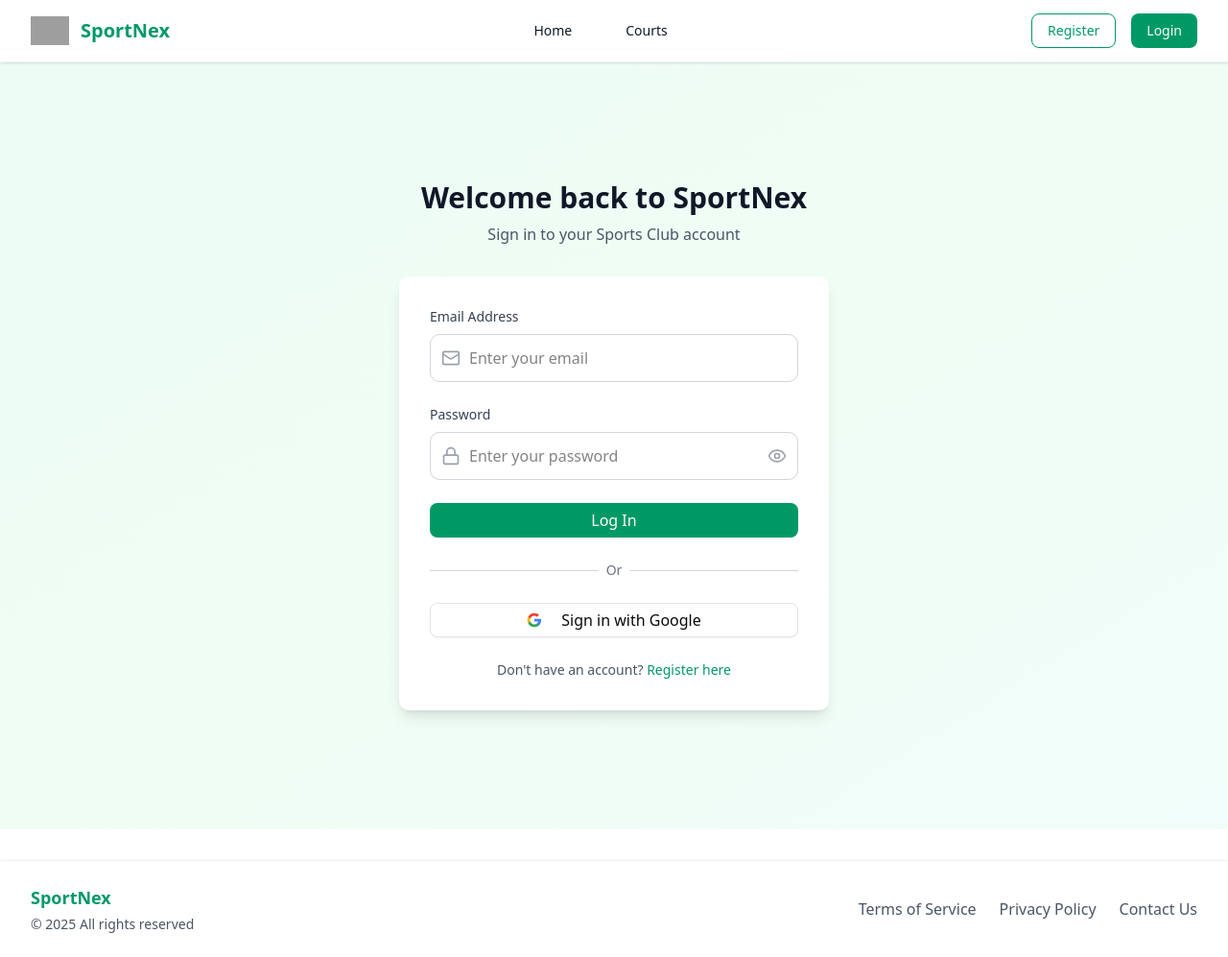
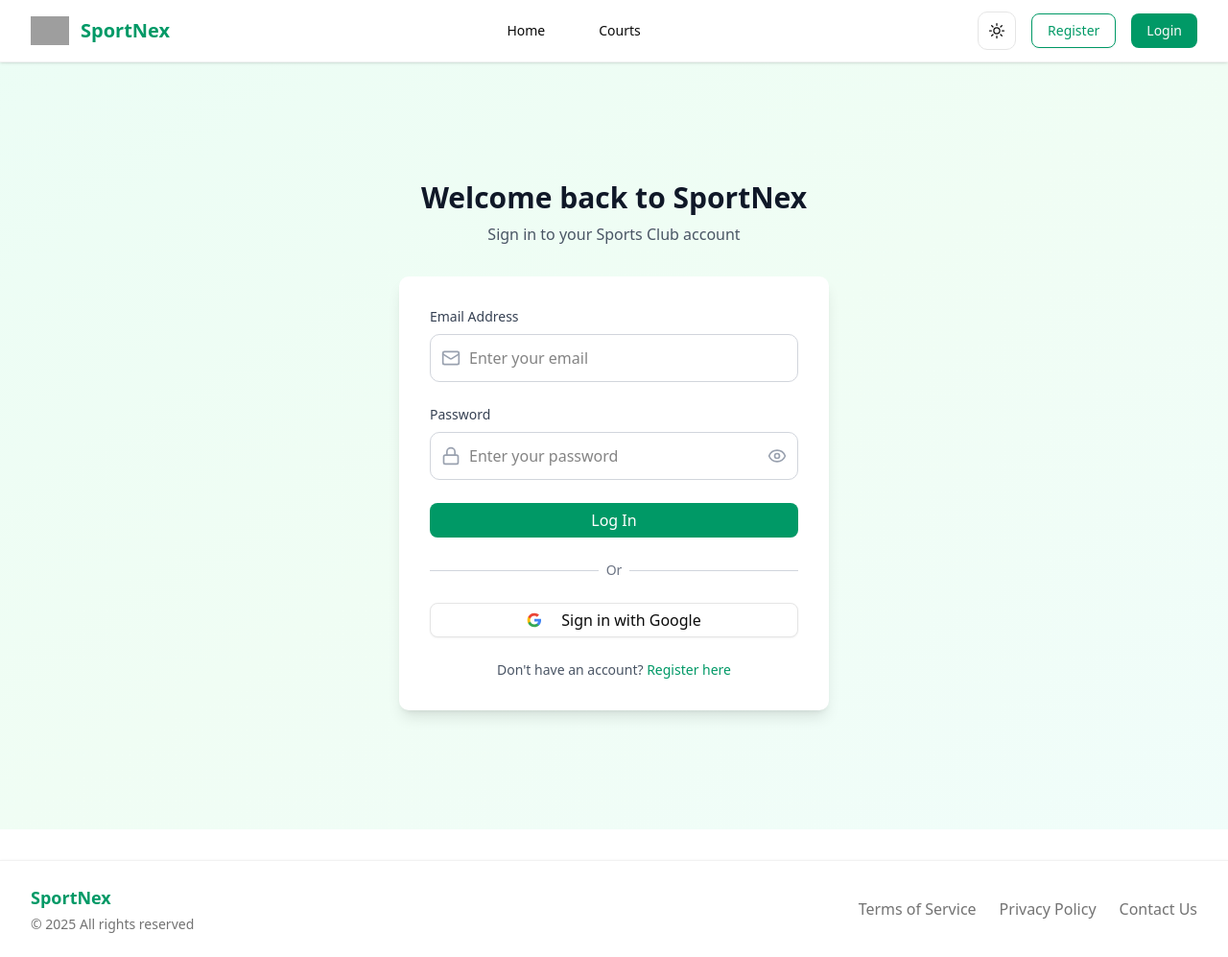
Before and after one commit to piyal007/SportNex, a React (Vite) app: page /login in a window 1280 px wide. Shown: the whole page at 96% size. Built offline with nearby package versions, Linux system fonts and the light colour scheme; no server answers; grey boxes are pictures that could not be loaded.

Commit message:
dark mode added

```diff
--- /dev/null
+++ b/src/components/ThemeToggle.jsx
@@ -0,0 +1,24 @@
+import React from 'react';
+import { SunIcon, MoonIcon } from '@heroicons/react/24/outline';
+import { useTheme } from '../contexts/ThemeContext';
+
+const ThemeToggle = () => {
+  const { theme, setTheme } = useTheme();
+
+  const toggleTheme = () => {
+    setTheme(theme === 'light' ? 'dark' : 'light');
+  };
+
+  return (
+    <button
+      onClick={toggleTheme}
+      className="relative inline-flex h-10 w-10 items-center justify-center rounded-lg border border-border bg-background text-foreground transition-colors hover:bg-accent hover:text-accent-foreground focus:outline-none focus:ring-2 focus:ring-ring focus:ring-offset-2 cursor-pointer"
+      aria-label={`Switch to ${theme === 'light' ? 'dark' : 'light'} mode`}
+    >
+      <SunIcon className={`h-5 w-5 transition-all ${theme === 'dark' ? 'rotate-90 scale-0' : 'rotate-0 scale-100'}`} />
+      <MoonIcon className={`absolute h-5 w-5 transition-all ${theme === 'dark' ? 'rotate-0 scale-100' : '-rotate-90 scale-0'}`} />
+    </button>
+  );
+};
+
+export default ThemeToggle;
--- a/src/components/footer/Footer.jsx
+++ b/src/components/footer/Footer.jsx
@@ -2,21 +2,21 @@
 
 const Footer = () => {
   return (
-    <footer className="bg-white/80 backdrop-blur-md shadow-sm border-t border-gray-200/50 py-6 mt-8">
+    <footer className="bg-background/80 backdrop-blur-md shadow-sm border-t border-border/50 py-6 mt-8">
       <div className="max-w-7xl mx-auto px-4 md:px-6 lg:px-8">
         <div className="flex flex-col md:flex-row justify-between items-center">
           <div className="mb-4 md:mb-0">
             <h3 className="text-lg font-semibold text-emerald-600">SportNex</h3>
-            <p className="text-sm text-gray-600 mt-1">© {new Date().getFullYear()} All rights reserved</p>
+            <p className="text-sm text-muted-foreground mt-1">© {new Date().getFullYear()} All rights reserved</p>
           </div>
           <div className="flex space-x-6">
-            <a href="#" className="text-gray-600 hover:text-emerald-600 transition-colors">
+            <a href="#" className="text-muted-foreground hover:text-emerald-600 transition-colors">
               Terms of Service
             </a>
-            <a href="#" className="text-gray-600 hover:text-emerald-600 transition-colors">
+            <a href="#" className="text-muted-foreground hover:text-emerald-600 transition-colors">
               Privacy Policy
             </a>
-            <a href="#" className="text-gray-600 hover:text-emerald-600 transition-colors">
+            <a href="#" className="text-muted-foreground hover:text-emerald-600 transition-colors">
               Contact Us
             </a>
           </div>
--- a/src/components/navbar/Navbar.jsx
+++ b/src/components/navbar/Navbar.jsx
@@ -3,6 +3,7 @@
 import { Button } from '../ui/button'
 import { ChevronDown, User, Settings, LogOut, Menu, X } from 'lucide-react'
 import { useAuth } from '../../contexts/AuthContext'
+import ThemeToggle from '../ThemeToggle'
 import Swal from 'sweetalert2'
 
 const Navbar = () => {
@@ -70,7 +71,7 @@
   }
 
   return (
-    <nav className="fixed top-0 left-0 right-0 z-50 bg-white/80 backdrop-blur-md shadow-sm border-b border-gray-200/50">
+    <nav className="fixed top-0 left-0 right-0 z-50 bg-background/80 backdrop-blur-md shadow-sm border-b border-border/50">
       <div className="max-w-7xl mx-auto px-4 md:px-6 lg:px-8">
         <div className="flex justify-between items-center h-14 md:h-16">
           {/* Logo and Site Name */}
@@ -95,8 +96,8 @@
                 className={({ isActive }) =>
                   `px-2 lg:px-3 py-2 text-sm font-medium transition-colors ${
                     isActive
-                      ? 'text-emerald-600 bg-emerald-50 rounded-md'
-                  : 'text-gray-900 hover:text-emerald-600'
+                      ? 'text-emerald-600 bg-emerald-50 dark:bg-emerald-950 dark:text-emerald-400 rounded-md'
+                  : 'text-foreground hover:text-emerald-600'
                   }`
                 }
               >
@@ -107,8 +108,8 @@
                  className={({ isActive }) =>
                    `px-2 lg:px-3 py-2 text-sm font-medium transition-colors ${
                      isActive
-                       ? 'text-emerald-600 bg-emerald-50 rounded-md'
-                  : 'text-gray-900 hover:text-emerald-600'
+                       ? 'text-emerald-600 bg-emerald-50 dark:bg-emerald-950 dark:text-emerald-400 rounded-md'
+                  : 'text-foreground hover:text-emerald-600'
                    }`
                  }
                >
@@ -117,8 +118,9 @@
              </div>
            </div>
 
-          {/* Login/Profile Section - Hidden on mobile */}
+          {/* Theme Toggle and Login/Profile Section - Hidden on mobile */}
           <div className="hidden md:flex items-center space-x-3 lg:space-x-4">
+            <ThemeToggle />
             {!user ? (
               <>
                 <Button
@@ -130,7 +132,7 @@
                 </Button>
                 <Button
                   onClick={handleLogin}
-                  className="bg-emerald-600 hover:bg-emerald-700 text-sm px-3 lg:px-4"
+                  className="bg-emerald-600 hover:bg-emerald-700 dark:bg-emerald-700 dark:hover:bg-emerald-800 text-sm px-3 lg:px-4"
                 >
                   Login
                 </Button>
@@ -140,7 +142,7 @@
                 {/* Profile Picture with Dropdown */}
                 <button
                   onClick={toggleDropdown}
-                  className="flex items-center space-x-1 lg:space-x-2 p-1 rounded-full hover:bg-gray-100 transition-colors cursor-pointer"
+                  className="flex items-center space-x-1 lg:space-x-2 p-1 rounded-full hover:bg-accent transition-colors cursor-pointer"
                 >
                   <img
                     className="h-7 w-7 lg:h-8 lg:w-8 rounded-full object-cover"
@@ -152,18 +154,18 @@
 
                 {/* Dropdown Menu */}
                 {isDropdownOpen && (
-                  <div className="absolute right-0 mt-2 w-48 lg:w-56 bg-white rounded-md shadow-lg ring-1 ring-black ring-opacity-5 z-50">
+                  <div className="absolute right-0 mt-2 w-48 lg:w-56 bg-popover rounded-md shadow-lg ring-1 ring-border z-50">
                     <div className="py-1">
                       {/* User Info - Not Clickable */}
-                      <div className="px-3 lg:px-4 py-2 lg:py-3 border-b border-gray-100">
-                        <p className="text-xs lg:text-sm font-medium text-gray-900">{user?.displayName || 'User'}</p>
-                        <p className="text-xs lg:text-sm text-gray-500">{user?.email}</p>
+                      <div className="px-3 lg:px-4 py-2 lg:py-3 border-b border-border">
+                        <p className="text-xs lg:text-sm font-medium text-popover-foreground">{user?.displayName || 'User'}</p>
+                        <p className="text-xs lg:text-sm text-muted-foreground">{user?.email}</p>
                       </div>
 
                       {/* Dashboard Link */}
                       <NavLink
                         to="/dashboard"
-                        className="flex items-center px-3 lg:px-4 py-2 text-xs lg:text-sm text-gray-700 hover:bg-gray-100 transition-colors"
+                        className="flex items-center px-3 lg:px-4 py-2 text-xs lg:text-sm text-popover-foreground hover:bg-accent transition-colors"
                         onClick={() => setIsDropdownOpen(false)}
                       >
                         <Settings className="mr-2 lg:mr-3 h-3 w-3 lg:h-4 lg:w-4" />
@@ -173,7 +175,7 @@
                       {/* Logout Button */}
                       <button
                         onClick={handleLogout}
-                        className="flex items-center w-full px-3 lg:px-4 py-2 text-xs lg:text-sm text-gray-700 hover:bg-gray-100 transition-colors cursor-pointer"
+                        className="flex items-center w-full px-3 lg:px-4 py-2 text-xs lg:text-sm text-popover-foreground hover:bg-accent transition-colors cursor-pointer"
                       >
                         <LogOut className="mr-2 lg:mr-3 h-3 w-3 lg:h-4 lg:w-4" />
                         Logout
@@ -185,11 +187,12 @@
             )}
           </div>
 
-          {/* Mobile menu button - Only visible on mobile */}
-          <div className="md:hidden flex items-center">
+          {/* Mobile Theme Toggle and Menu button - Only visible on mobile */}
+          <div className="md:hidden flex items-center space-x-2">
+            <ThemeToggle />
             <button
               onClick={toggleMobileMenu}
-              className="text-gray-500 hover:text-gray-700 p-2 rounded-md transition-colors cursor-pointer"
+              className="text-muted-foreground hover:text-foreground p-2 rounded-md transition-colors cursor-pointer"
               aria-label="Toggle mobile menu"
             >
               {isMobileMenuOpen ? (
@@ -204,16 +207,16 @@
 
       {/* Mobile Navigation Menu - Toggleable on mobile */}
       {isMobileMenuOpen && (
-        <div className="md:hidden border-t border-gray-200">
-          <div className="px-4 pt-2 pb-3 space-y-1 bg-gray-50">
+        <div className="md:hidden border-t border-border">
+          <div className="px-4 pt-2 pb-3 space-y-1 bg-background">
             {/* Navigation Links */}
             <NavLink
                 to="/"
                 className={({ isActive }) =>
                   `block px-3 py-2 text-base font-medium transition-colors ${
                     isActive
-                      ? 'text-emerald-600 bg-emerald-50 rounded-md'
-                      : 'text-gray-900 hover:text-emerald-600'
+                      ? 'text-emerald-600 bg-emerald-50 dark:bg-emerald-950 dark:text-emerald-400 rounded-md'
+                      : 'text-foreground hover:text-emerald-600 hover:bg-accent'
                   }`
                 }
                 onClick={() => setIsMobileMenuOpen(false)}
@@ -225,8 +228,8 @@
                 className={({ isActive }) =>
                   `block px-3 py-2 text-base font-medium transition-colors ${
                     isActive
-                      ? 'text-emerald-600 bg-emerald-50 rounded-md'
-                      : 'text-gray-900 hover:text-emerald-600'
+                      ? 'text-emerald-600 bg-emerald-50 dark:bg-emerald-950 dark:text-emerald-400 rounded-md'
+                      : 'text-foreground hover:text-emerald-600 hover:bg-accent'
                   }`
                 }
                 onClick={() => setIsMobileMenuOpen(false)}
@@ -235,7 +238,7 @@
               </NavLink>
 
             {/* Mobile Login/Profile Section */}
-            <div className="pt-2 border-t border-gray-200 mt-2">
+            <div className="pt-2 border-t border-border mt-2">
               {!user ? (
                 <div className="space-y-2">
                   <Button
@@ -253,7 +256,7 @@
                       handleLogin()
                       setIsMobileMenuOpen(false)
                     }}
-                    className="w-full bg-emerald-600 hover:bg-emerald-700"
+                    className="w-full bg-emerald-600 hover:bg-emerald-700 dark:bg-emerald-700 dark:hover:bg-emerald-800"
                   >
                     Login
                   </Button>
@@ -268,15 +271,15 @@
                       alt={user?.displayName || 'User'}
                     />
                     <div>
-                      <p className="text-sm font-medium text-gray-900">{user?.displayName || 'User'}</p>
-                      <p className="text-xs text-gray-500">{user?.email}</p>
+                      <p className="text-sm font-medium text-foreground">{user?.displayName || 'User'}</p>
+                      <p className="text-xs text-muted-foreground">{user?.email}</p>
                     </div>
                   </div>
 
                   {/* Dashboard Link */}
                   <NavLink
                     to="/dashboard"
-                    className="flex items-center px-3 py-2 text-base font-medium text-gray-700 hover:text-emerald-600 transition-colors"
+                    className="flex items-center px-3 py-2 text-base font-medium text-foreground hover:text-emerald-600 transition-colors"
                     onClick={() => setIsMobileMenuOpen(false)}
                   >
                     <Settings className="mr-3 h-5 w-5" />
@@ -289,7 +292,7 @@
                       handleLogout()
                       setIsMobileMenuOpen(false)
                     }}
-                    className="flex items-center w-full px-3 py-2 text-base font-medium text-gray-700 hover:text-red-600 transition-colors cursor-pointer"
+                    className="flex items-center w-full px-3 py-2 text-base font-medium text-foreground hover:text-red-600 transition-colors cursor-pointer"
                   >
                     <LogOut className="mr-3 h-5 w-5" />
                     Logout
--- /dev/null
+++ b/src/contexts/ThemeContext.jsx
@@ -0,0 +1,52 @@
+import React, { createContext, useContext, useEffect, useState } from 'react';
+
+const ThemeContext = createContext({
+  theme: 'light',
+  setTheme: () => null,
+});
+
+export const useTheme = () => {
+  const context = useContext(ThemeContext);
+
+  if (context === undefined)
+    throw new Error('useTheme must be used within a ThemeProvider');
+
+  return context;
+};
+
+export const ThemeProvider = ({ children, defaultTheme = 'light', storageKey = 'ui-theme', ...props }) => {
+  const [theme, setTheme] = useState(
+    () => (localStorage.getItem(storageKey)) || defaultTheme
+  );
+
+  useEffect(() => {
+    const root = window.document.documentElement;
+
+    root.classList.remove('light', 'dark');
+
+    if (theme === 'system') {
+      const systemTheme = window.matchMedia('(prefers-color-scheme: dark)').matches
+        ? 'dark'
+        : 'light';
+
+      root.classList.add(systemTheme);
+      return;
+    }
+
+    root.classList.add(theme);
+  }, [theme]);
+
+  const value = {
+    theme,
+    setTheme: (theme) => {
+      localStorage.setItem(storageKey, theme);
+      setTheme(theme);
+    },
+  };
+
+  return (
+    <ThemeContext.Provider {...props} value={value}>
+      {children}
+    </ThemeContext.Provider>
+  );
+};
--- a/src/main.jsx
+++ b/src/main.jsx
@@ -4,11 +4,13 @@
 import router from './routes/Routes.jsx';
 import { RouterProvider } from "react-router";
 import { AuthProvider } from './contexts/AuthContext.jsx';
+import { ThemeProvider } from './contexts/ThemeContext.jsx';
 import { Toaster } from 'react-hot-toast';
 import GlobalLoader from './components/GlobalLoader.jsx';
 
 createRoot(document.getElementById('root')).render(
   <StrictMode>
+    <ThemeProvider defaultTheme="light" storageKey="ui-theme">
       <GlobalLoader>
         <AuthProvider>
           <RouterProvider router={router} />
@@ -31,5 +33,6 @@
           />
         </AuthProvider>
       </GlobalLoader>
+    </ThemeProvider>
   </StrictMode>,
 )
--- a/tailwind.config.js
+++ b/tailwind.config.js
@@ -1,5 +1,6 @@
 /** @type {import('tailwindcss').Config} */
 export default {
+  darkMode: 'class',
   content: [
     "./index.html",
     "./src/**/*.{js,ts,jsx,tsx}",
```
Lines whose indentation alone changed are shown as unchanged.
